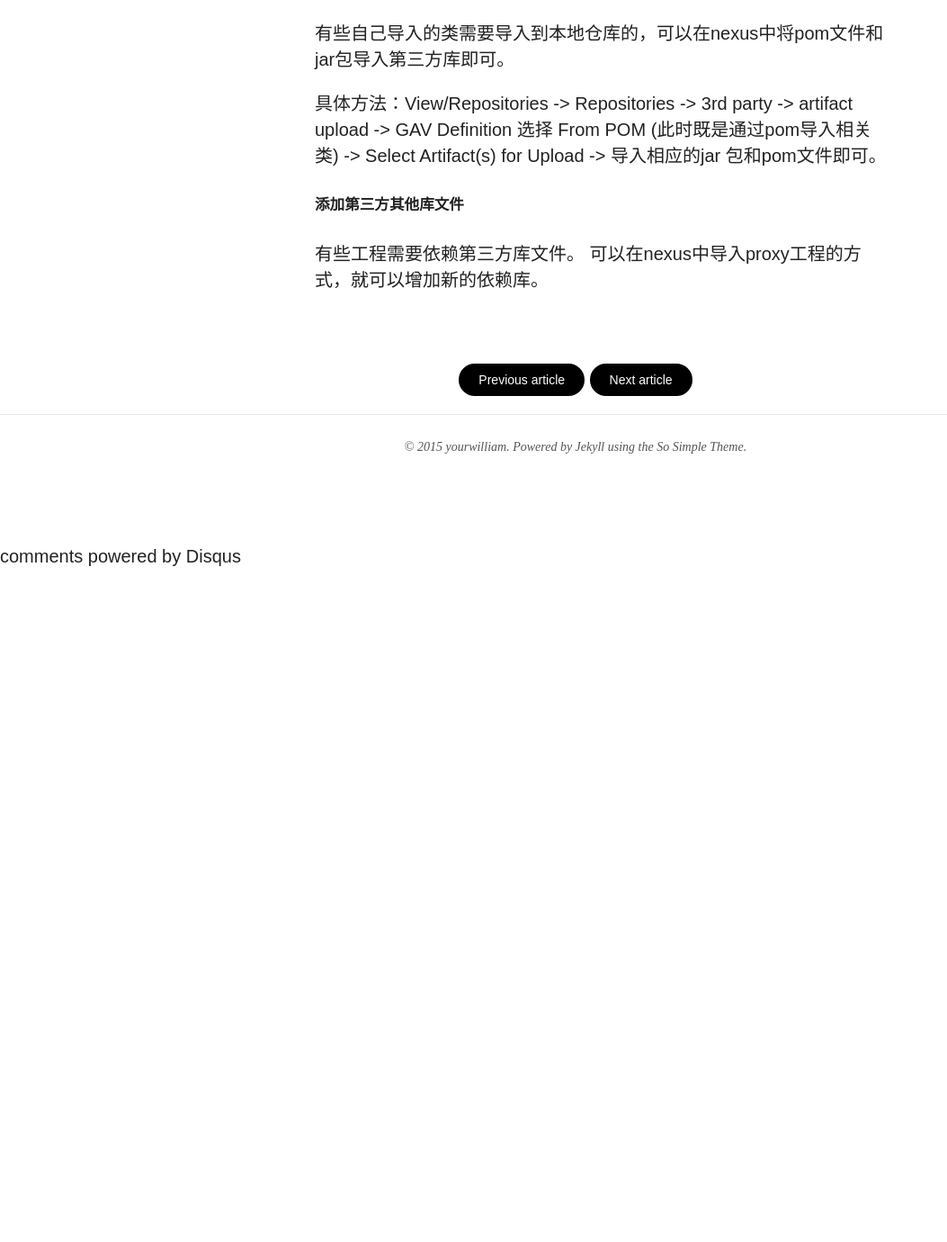
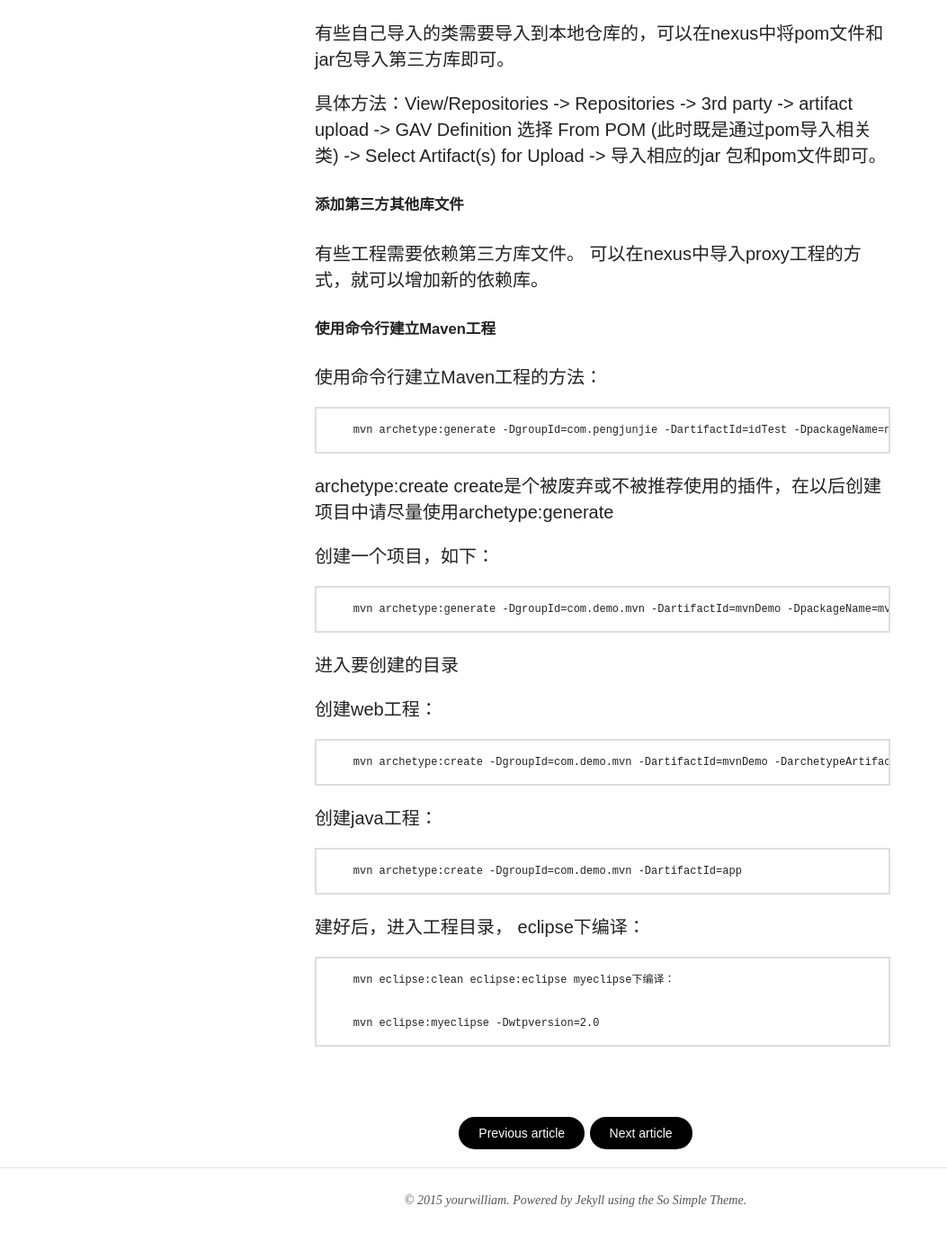
Before and after one commit to yourwilliam/william-blog, a Jekyll site: the page built from _posts/2013-02-13-jave-maven-nexus-experience.md, in a window 1280 px wide and 1400 px high, scrolled down 4822 px. Shown: the top 1380 px of the window at 90% size, without its empty margins (0-1053 px from the left). Built offline with Jekyll 4.4.1, drawn with Linux system fonts in a browser that asks for light colours; nearby versions of some CDN libraries; comment, search, counter and statistics services are not loaded; before the commit the page ends 5452 px from its top, so only the background shows below that.

```diff
--- a/_posts/2013-02-13-jave-maven-nexus-experience.md
+++ b/_posts/2013-02-13-jave-maven-nexus-experience.md
@@ -152,3 +152,33 @@ settings.xml的配置如下：
 ##### 添加第三方其他库文件
 
 有些工程需要依赖第三方库文件。 可以在nexus中导入proxy工程的方式，就可以增加新的依赖库。
+
+#####使用命令行建立Maven工程
+
+使用命令行建立Maven工程的方法：
+
+        mvn archetype:generate -DgroupId=com.pengjunjie -DartifactId=idTest -DpackageName=nameTest -Dversion=1.0
+
+archetype:create  create是个被废弃或不被推荐使用的插件，在以后创建项目中请尽量使用archetype:generate
+
+创建一个项目，如下：
+
+        mvn archetype:generate -DgroupId=com.demo.mvn -DartifactId=mvnDemo -DpackageName=mvnDemo -Dversion=1.0
+
+进入要创建的目录
+
+创建web工程：
+
+        mvn archetype:create -DgroupId=com.demo.mvn -DartifactId=mvnDemo -DarchetypeArtifactId=maven-archetype-webapp
+
+创建java工程：
+
+        mvn archetype:create -DgroupId=com.demo.mvn -DartifactId=app
+
+建好后，进入工程目录，
+eclipse下编译：
+
+        mvn eclipse:clean eclipse:eclipse
+myeclipse下编译：
+
+        mvn eclipse:myeclipse -Dwtpversion=2.0
```
Also changed, not shown: _posts/2015-01-08-web-service-rest-and-soap.md (+11 -1 lines), _posts/2015-01-12-agile-software-development.md (added, +20 -0 lines), _posts/2015-01-12-itil-incident-management.md (added, +37 -0 lines), _posts/2015-01-12-itil-problem-management.md (added, +10 -0 lines), _posts/2015-01-12-itil-summary.md (added, +89 -0 lines), _posts/2015-01-13-mac-eclipse-experiences.md (added, +15 -0 lines), images/blog2015/ITIL_Incident_management_and_other_process.png (added), images/blog2015/ITIL_Incident_management_process.png (added), images/blog2015/ITIL_service_framwork.jpg (added), 2 other files.
